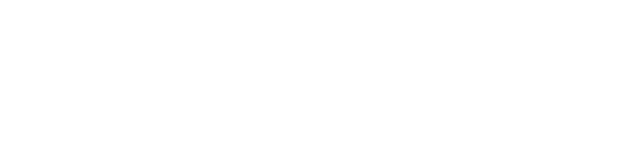
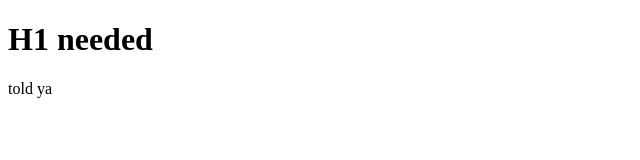
Before and after one commit to aritse23/fork-test, a plain HTML site: page index.html in a window 1280 px wide. Shown: the whole page, without its empty margins (0-640 px from the left). Drawn offline with Linux system fonts and the light colour scheme.

Commit message:
friday 1pm

```diff
--- a/index.html
+++ b/index.html
@@ -5,6 +5,8 @@
 	<title>Fork Test</title>
 </head>
 <body>
+<h1>H1 needed</h1>
+<p>told ya</p>
 
 </body>
 </html>
```
